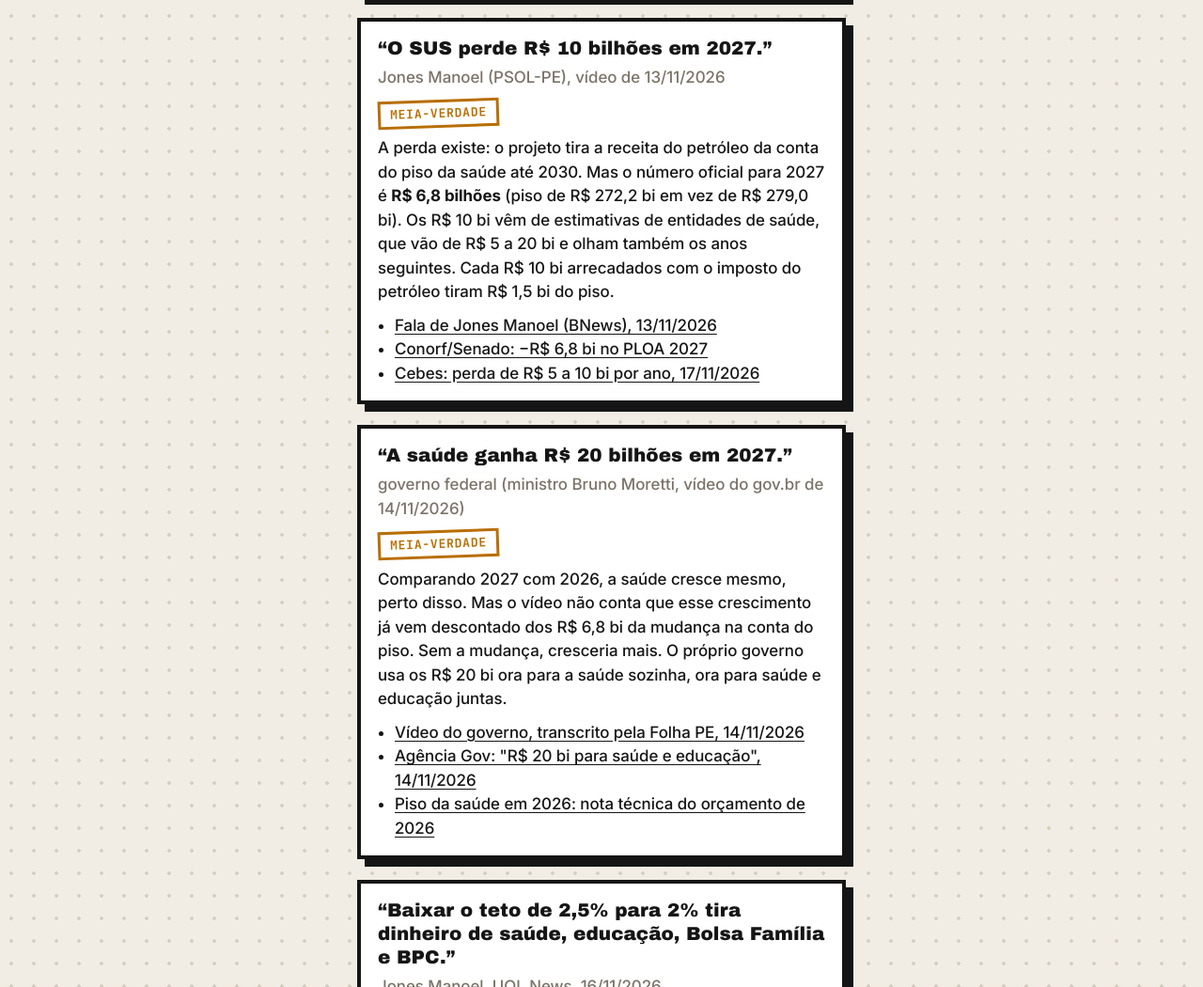
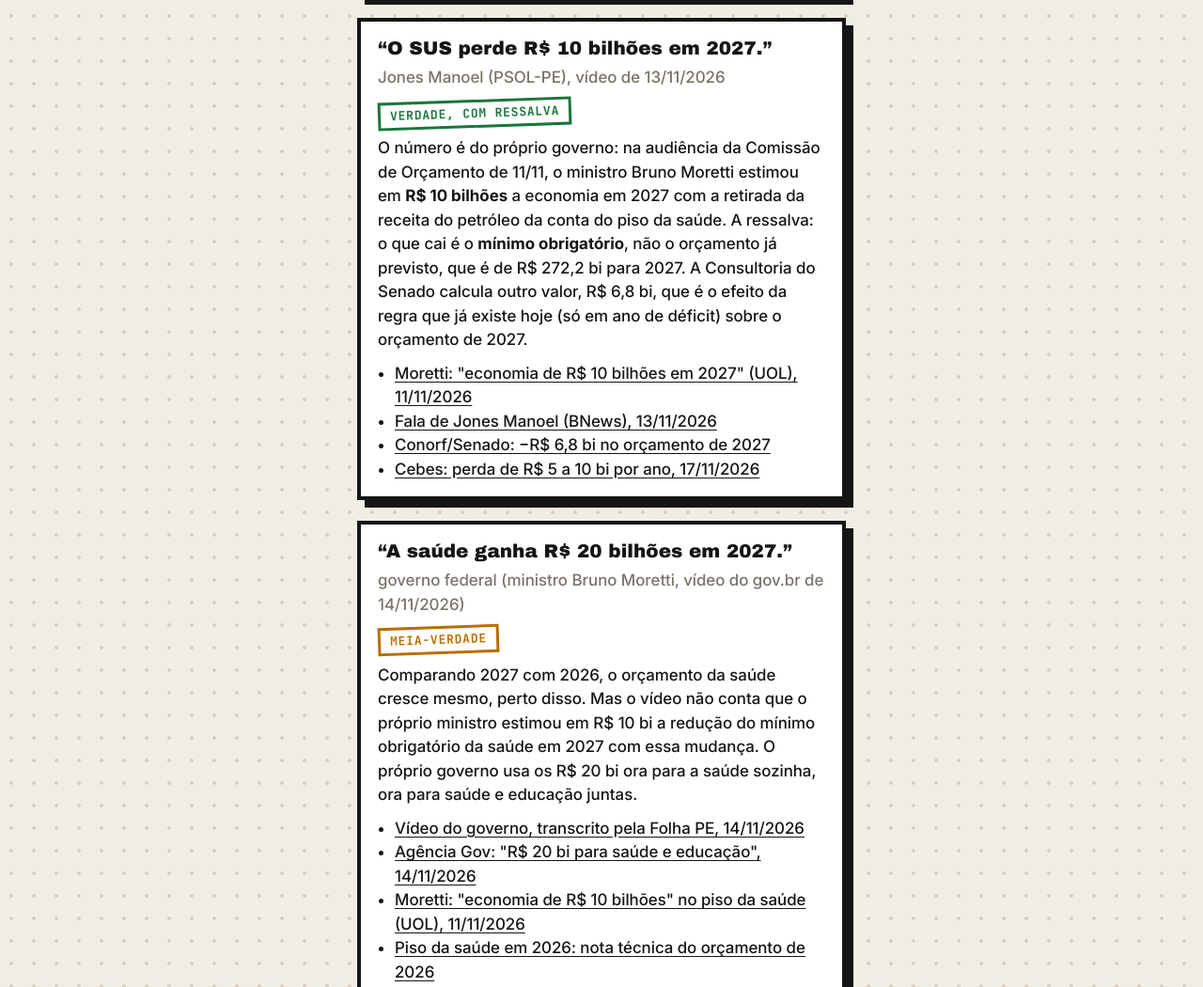
Before and after one commit to AugustoAmaral/basematerial-site, a plain HTML site: page fontes/plp-299/index.html in a window 1280 px wide. Shown: the part 1051-2101 px from the top of the page at 94% size. Drawn offline with Linux system fonts and the light colour scheme.

Commit message:
PLP 299 page: correct Jones Manoel verdict (R$ 10 bi is the minister's own estimate), add corrections section

```diff
--- a/fontes/plp-299/index.html
+++ b/fontes/plp-299/index.html
@@ -40,11 +40,12 @@
   <div class="claim">
     <q>O SUS perde R$ 10 bilhões em 2027.</q>
     <p class="who">Jones Manoel (PSOL-PE), vídeo de 13/11/2026</p>
-    <span class="verdict half mono">meia-verdade</span>
-    <p>A perda existe: o projeto tira a receita do petróleo da conta do piso da saúde até 2030. Mas o número oficial para 2027 é <strong>R$ 6,8 bilhões</strong> (piso de R$ 272,2 bi em vez de R$ 279,0 bi). Os R$ 10 bi vêm de estimativas de entidades de saúde, que vão de R$ 5 a 20 bi e olham também os anos seguintes. Cada R$ 10 bi arrecadados com o imposto do petróleo tiram R$ 1,5 bi do piso.</p>
+    <span class="verdict true mono">verdade, com ressalva</span>
+    <p>O número é do próprio governo: na audiência da Comissão de Orçamento de 11/11, o ministro Bruno Moretti estimou em <strong>R$ 10 bilhões</strong> a economia em 2027 com a retirada da receita do petróleo da conta do piso da saúde. A ressalva: o que cai é o <strong>mínimo obrigatório</strong>, não o orçamento já previsto, que é de R$ 272,2 bi para 2027. A Consultoria do Senado calcula outro valor, R$ 6,8 bi, que é o efeito da regra que já existe hoje (só em ano de déficit) sobre o orçamento de 2027.</p>
     <ul>
+      <li><a href="https://economia.uol.com.br/colunas/jessica-sant-ana/2026/11/11/projeto-com-medidas-de-ajuste-tera-impacto-de-ate-r-60-bi-diz-moretti.htm">Moretti: "economia de R$ 10 bilhões em 2027" (UOL), 11/11/2026</a></li>
       <li><a href="https://www.bnews.com.br/noticias/politica/aliado-de-lula-detona-ajuste-fiscal-proposto-por-wagner-e-alerta-para-corte-de-r10-bilhoes-no-sus-metodo-autoritario.html">Fala de Jones Manoel (BNews), 13/11/2026</a></li>
-      <li><a href="https://www12.senado.leg.br/orcamento/documentos/estudos/tipos-de-estudos/notas-tecnicas-e-informativos/nota_informativa_texto_aprovado_plp_299_2026.pdf">Conorf/Senado: −R$ 6,8 bi no PLOA 2027</a></li>
+      <li><a href="https://www12.senado.leg.br/orcamento/documentos/estudos/tipos-de-estudos/notas-tecnicas-e-informativos/nota_informativa_texto_aprovado_plp_299_2026.pdf">Conorf/Senado: −R$ 6,8 bi no orçamento de 2027</a></li>
       <li><a href="https://cebes.org.br/economia-da-saude-nota-sobre-plc-299/44021/">Cebes: perda de R$ 5 a 10 bi por ano, 17/11/2026</a></li>
     </ul>
   </div>
@@ -53,10 +54,11 @@
     <q>A saúde ganha R$ 20 bilhões em 2027.</q>
     <p class="who">governo federal (ministro Bruno Moretti, vídeo do gov.br de 14/11/2026)</p>
     <span class="verdict half mono">meia-verdade</span>
-    <p>Comparando 2027 com 2026, a saúde cresce mesmo, perto disso. Mas o vídeo não conta que esse crescimento já vem descontado dos R$ 6,8 bi da mudança na conta do piso. Sem a mudança, cresceria mais. O próprio governo usa os R$ 20 bi ora para a saúde sozinha, ora para saúde e educação juntas.</p>
+    <p>Comparando 2027 com 2026, o orçamento da saúde cresce mesmo, perto disso. Mas o vídeo não conta que o próprio ministro estimou em R$ 10 bi a redução do mínimo obrigatório da saúde em 2027 com essa mudança. O próprio governo usa os R$ 20 bi ora para a saúde sozinha, ora para saúde e educação juntas.</p>
     <ul>
       <li><a href="https://www.folhape.com.br/politica/governo-defende-ajuste-fiscal-e-nega-cortes-em-saude-e-educacao/524307/">Vídeo do governo, transcrito pela Folha PE, 14/11/2026</a></li>
       <li><a href="https://agenciagov.ebc.com.br/noticias/202611/ministro-do-planejamento-afirma-que-ajuste-preserva-politicas-sociais">Agência Gov: "R$ 20 bi para saúde e educação", 14/11/2026</a></li>
+      <li><a href="https://economia.uol.com.br/colunas/jessica-sant-ana/2026/11/11/projeto-com-medidas-de-ajuste-tera-impacto-de-ate-r-60-bi-diz-moretti.htm">Moretti: "economia de R$ 10 bilhões" no piso da saúde (UOL), 11/11/2026</a></li>
       <li><a href="https://www12.senado.leg.br/orcamento/documentos/estudos/tipos-de-estudos/notas-tecnicas-e-informativos/notatecnicaconjunta_ploa-2026_.pdf">Piso da saúde em 2026: nota técnica do orçamento de 2026</a></li>
     </ul>
   </div>
@@ -87,7 +89,7 @@
     <q>O ajuste vai pra cima dos supersalários.</q>
     <p class="who">governo federal (Bruno Moretti, 11/11/2026)</p>
     <span class="verdict half mono">meia-verdade</span>
-    <p>Supersalário é quem recebe acima do teto constitucional, o salário de ministro do STF: R$ 46.366,19 por mês. Em 2025, 67,3 mil servidores receberam R$ 24,3 bi acima desse teto. O projeto não corta nada disso. Só dá 120 dias para o Congresso votar uma lei sobre o assunto, sem punição se não votar. A economia prevista, R$ 3 bi, depende dessa lei futura e é menos de um décimo do ajuste.</p>
+    <p>Supersalário é quem recebe acima do teto constitucional, o salário de ministro do STF: R$ 46.366,19 por mês. Em 2025, 67,3 mil servidores receberam R$ 24,3 bi acima desse teto. O projeto não corta nada disso. Só dá 120 dias para o Congresso votar uma lei sobre o assunto, sem punição se não votar. Mesmo assim, o governo já conta R$ 3 bi dessa lei futura na conta do ajuste. É menos de um décimo do total, e depende de uma lei que está parada no Senado desde 2021.</p>
     <ul>
       <li><a href="https://www.infomoney.com.br/politica/moretti-estima-que-limitar-supersalarios-pode-render-economia-de-cerca-de-r-3-bi/">Moretti: "cerca de R$ 3 bi" (InfoMoney), 11/11/2026</a></li>
       <li><a href="https://ncnews.com.br/2026/11/09/supersalarios-24-bi-entidades-limites/">Levantamento de 7 entidades: R$ 24,3 bi acima do teto em 2025</a></li>
@@ -125,6 +127,9 @@
     <li><a href="https://noticiapreta.com.br/mais-recursos-para-o-sus-nao-a-austeridade-fiscal-90-entidades-se-posicionam-contra-ajuste-fiscal-de-jaques-wagner/">Carta de 90 entidades contra o projeto</a><span>16/11/2026</span></li>
   </ul>
 
+  <h2>Correções</h2>
+  <p><span class="mono">17/11/2026, tarde</span><br>A primeira versão desta página dizia que os R$ 10 bi do Jones Manoel eram meia-verdade porque "o número oficial é R$ 6,8 bi". Estava errado: os R$ 10 bi são a estimativa do próprio ministro do Planejamento. Os R$ 6,8 bi são outra conta, da Consultoria do Senado, sobre a regra que já existe. O veredito mudou para "verdade, com ressalva".</p>
+
   <footer>
     <p>Errou alguma coisa? <a href="mailto:basematerialbr@augustoamaral.com?subject=Corre%C3%A7%C3%A3o%20PLP%20299">Manda a correção com a fonte</a> que eu publico.</p>
   </footer>
```
